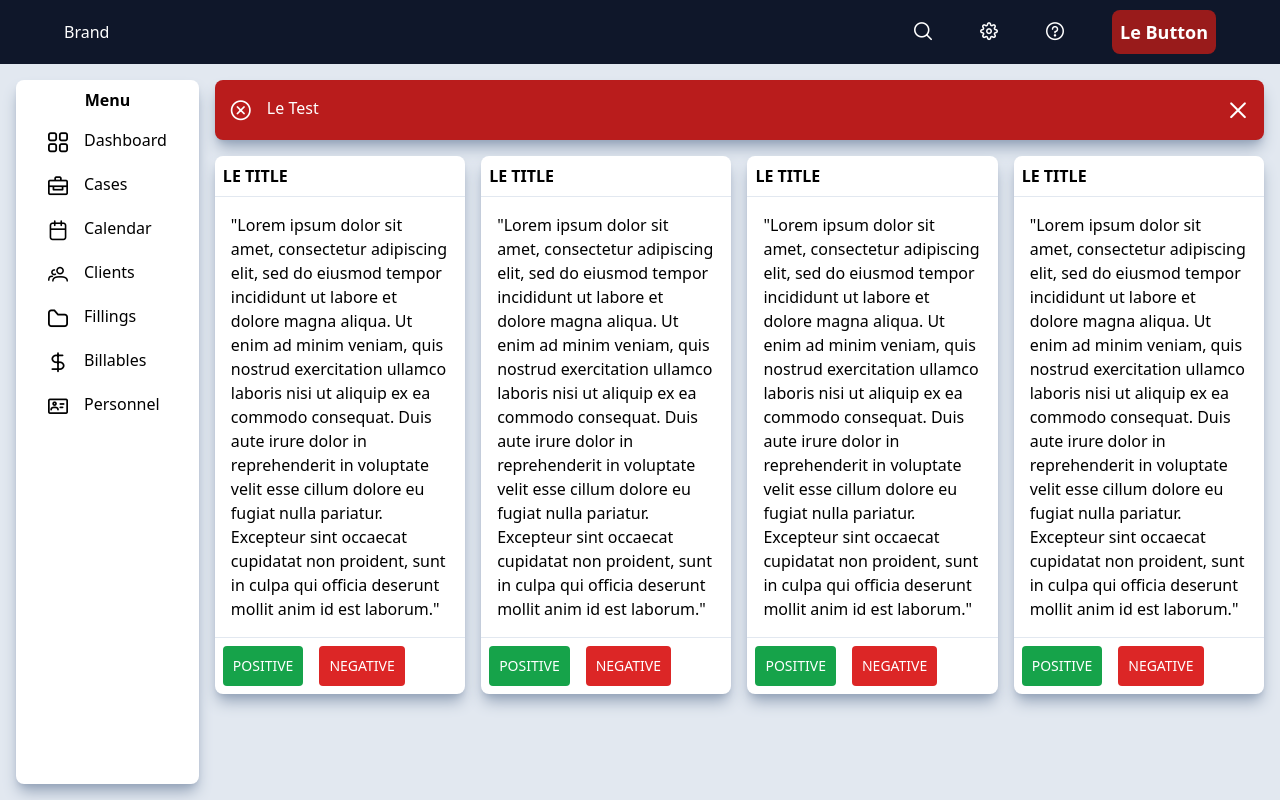
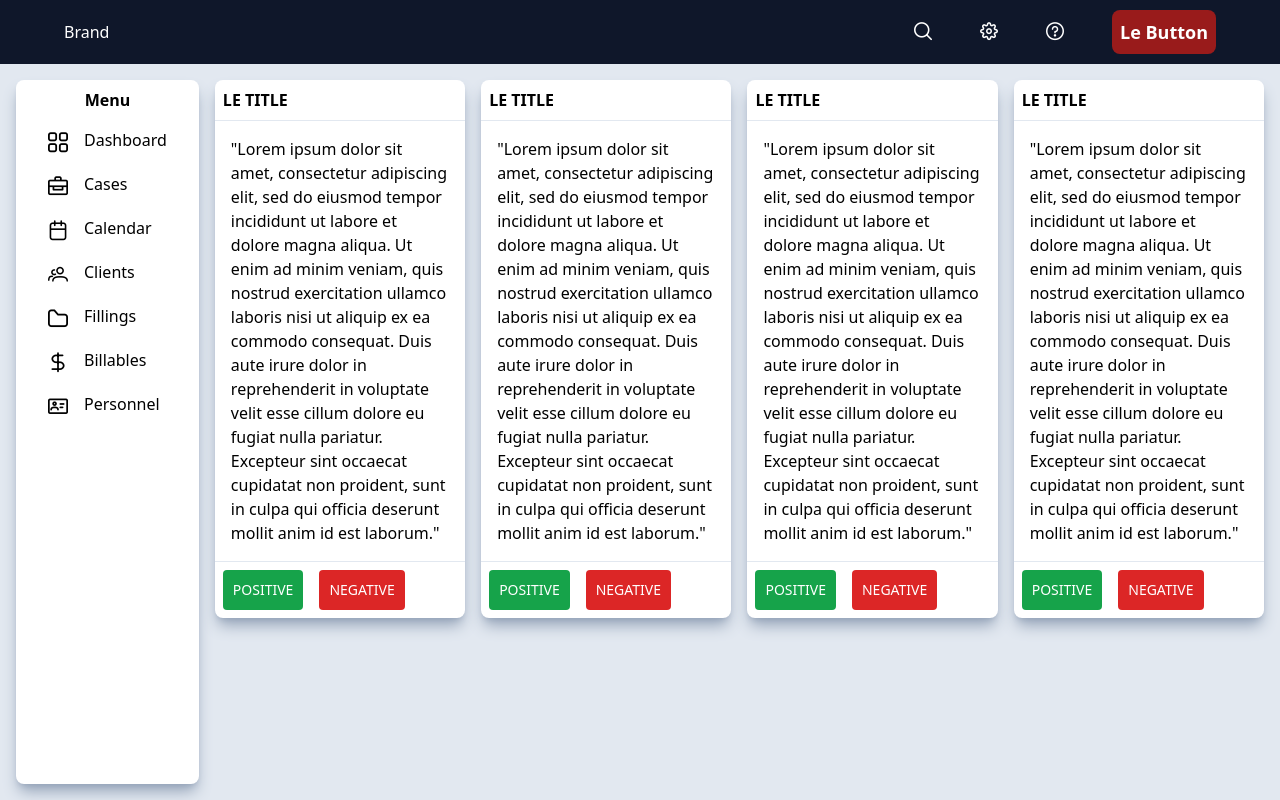
Before and after one commit to phoenixpinpoint/vue-dashboard, a Vue app: page / in a window 1280 px wide. Built offline with nearby package versions, Linux system fonts and the light colour scheme.

Commit message:
Added Support For System Alerts

```diff
--- a/src/App.vue
+++ b/src/App.vue
@@ -4,7 +4,7 @@
 		<div class="flex grow bg-slate-200">
 			<SideNav />
       <div class="flow">
-        <AlertMessage alert-type="error" alert-message="Le Test"/>
+        <AlertMessage v-show="appAlert" :alert-message="appAlert" alert-type="error"/>
         <div class="mr-4 my-4 space-x-4 flex">
           <DataCard />
           <DataCard />
@@ -22,13 +22,18 @@ import AlertMessage from './components/AlertMessage.vue'
 import DataCard from './components/DataCard.vue'
 
 export default {
+  data() {
+    return {
+      appAlert: undefined
+    }
+  },
   name: 'App',
   components: {
     MenuBar,
     SideNav,
     DataCard,
     AlertMessage
-  }
+  },
 }
 </script>
 
--- a/src/components/AlertMessage.vue
+++ b/src/components/AlertMessage.vue
@@ -1,7 +1,7 @@
 <template>
-  <div class="alert-message bg-red-700">
+  <div class="alert-message" :class="classObject">
     <div class="flex">
-      <div v-if="alertType === 'error'" class="pi pi-times-circle text-xl">
+      <div :class="alertTypeIcon">
       </div>
       <div class="ml-4">
         {{alertMessage}}
@@ -19,7 +19,26 @@
     props: [
       'alertType',
       'alertMessage'
-    ]
+    ],
+    computed: {
+      classObject() {
+        return {
+          "bg-red-700": this.alertType === "error",
+          "bg-green-700": this.alertType === "success",
+          "bg-amber-700": this.alertType === "warning",
+          "bg-cyan-700": !this.alertType
+        }
+      },
+      alertTypeIcon() {
+        return {
+          "pi pi-times-circle text-xl": this.alertType === "error",
+          "pi pi-check-circle text-xl": this.alertType === "success",
+          "pi pi-exclamation-circle text-xl": this.alertType === "warning",
+          "pi pi-info-circle text-xl": !this.alertType
+        }
+      }
+    }
+
   }
 </script>
 
```
